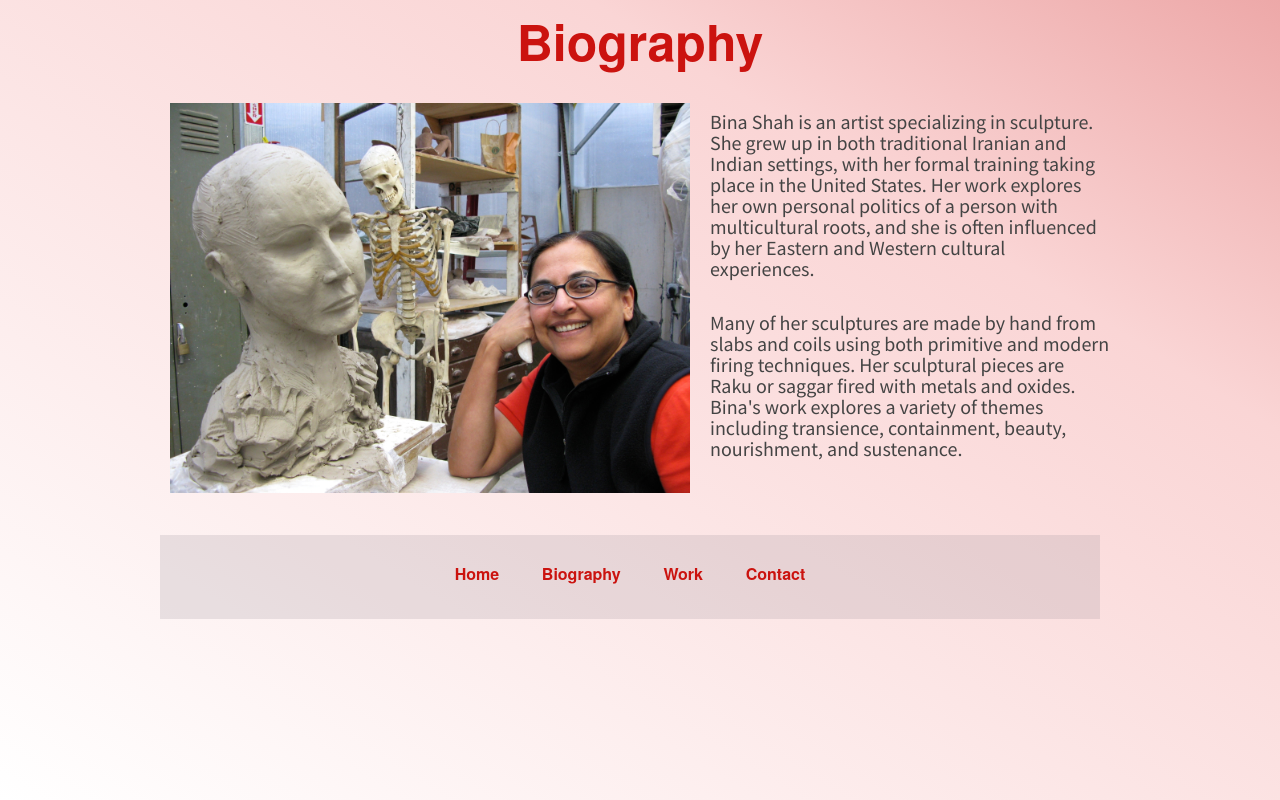
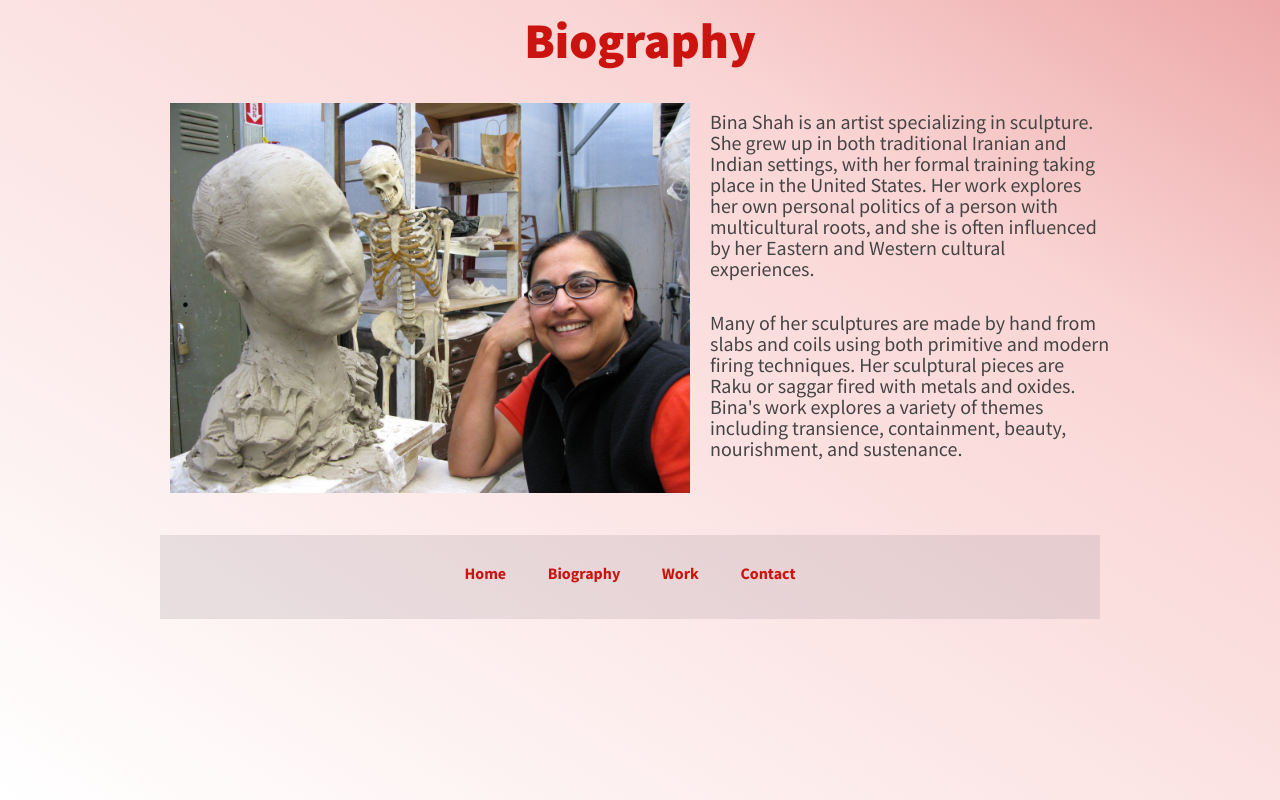
Before and after one commit to owlbytes/BinaShah, a PHP site: page /bio.html in a window 1280 px wide. Run offline with PHP 8.4, Linux system fonts and the light colour scheme.

Commit message:
styling of bio and work page

```diff
--- a/CSS/bio.css
+++ b/CSS/bio.css
@@ -1,17 +1,9 @@
 body {
-  background-image: -webkit-gradient(
-    linear,
-    left bottom,
-    right top,
-    color-stop(0, #FFFFFF),
-    color-stop(0.73, #FAD5D5),
-    color-stop(1, #EDA8A8)
-  );
-  background-image: -o-linear-gradient(right top, #FFFFFF 0%, #FAD5D5 73%, #EDA8A8 100%);
-  background-image: -moz-linear-gradient(right top, #FFFFFF 0%, #FAD5D5 73%, #EDA8A8 100%);
-  background-image: -webkit-linear-gradient(right top, #FFFFFF 0%, #FAD5D5 73%, #EDA8A8 100%);
-  background-image: -ms-linear-gradient(right top, #FFFFFF 0%, #FAD5D5 73%, #EDA8A8 100%);
-  background-image: linear-gradient(to right top, #FFFFFF 0%, #FAD5D5 73%, #EDA8A8 100%);
+  background-image:url('http://i.imgur.com/MsKY9BO.jpg');
+  background-repeat:no-repeat;
+  font-family: 'Source Sans Pro', sans-serif;
+  /*background-size:contain;*/
+  background-position:center;
 }
 
 h1 {
--- a/CSS/work.css
+++ b/CSS/work.css
@@ -1,6 +1,19 @@
+body{
+  background-image: -webkit-gradient(
+    linear,
+    left bottom,
+    right top,
+    color-stop(0, #FFFFFF),
+    color-stop(0.73, #FAD5D5),
+    color-stop(1, #EDA8A8)
+  );
+  background-image: -o-linear-gradient(right top, #FFFFFF 0%, #FAD5D5 73%, #EDA8A8 100%);
+  background-image: -moz-linear-gradient(right top, #FFFFFF 0%, #FAD5D5 73%, #EDA8A8 100%);
+  background-image: -webkit-linear-gradient(right top, #FFFFFF 0%, #FAD5D5 73%, #EDA8A8 100%);
+  background-image: -ms-linear-gradient(right top, #FFFFFF 0%, #FAD5D5 73%, #EDA8A8 100%);
+  background-image: linear-gradient(to right top, #FFFFFF 0%, #FAD5D5 73%, #EDA8A8 100%);
 
-
-
+}
 #box{
   margin-bottom: 3em;
 }
```
Also changed, not shown: Images/Backgrounds/DSC_0036_1 copy.jpg (deleted), Images/Backgrounds/red_painting.jpg (added).
